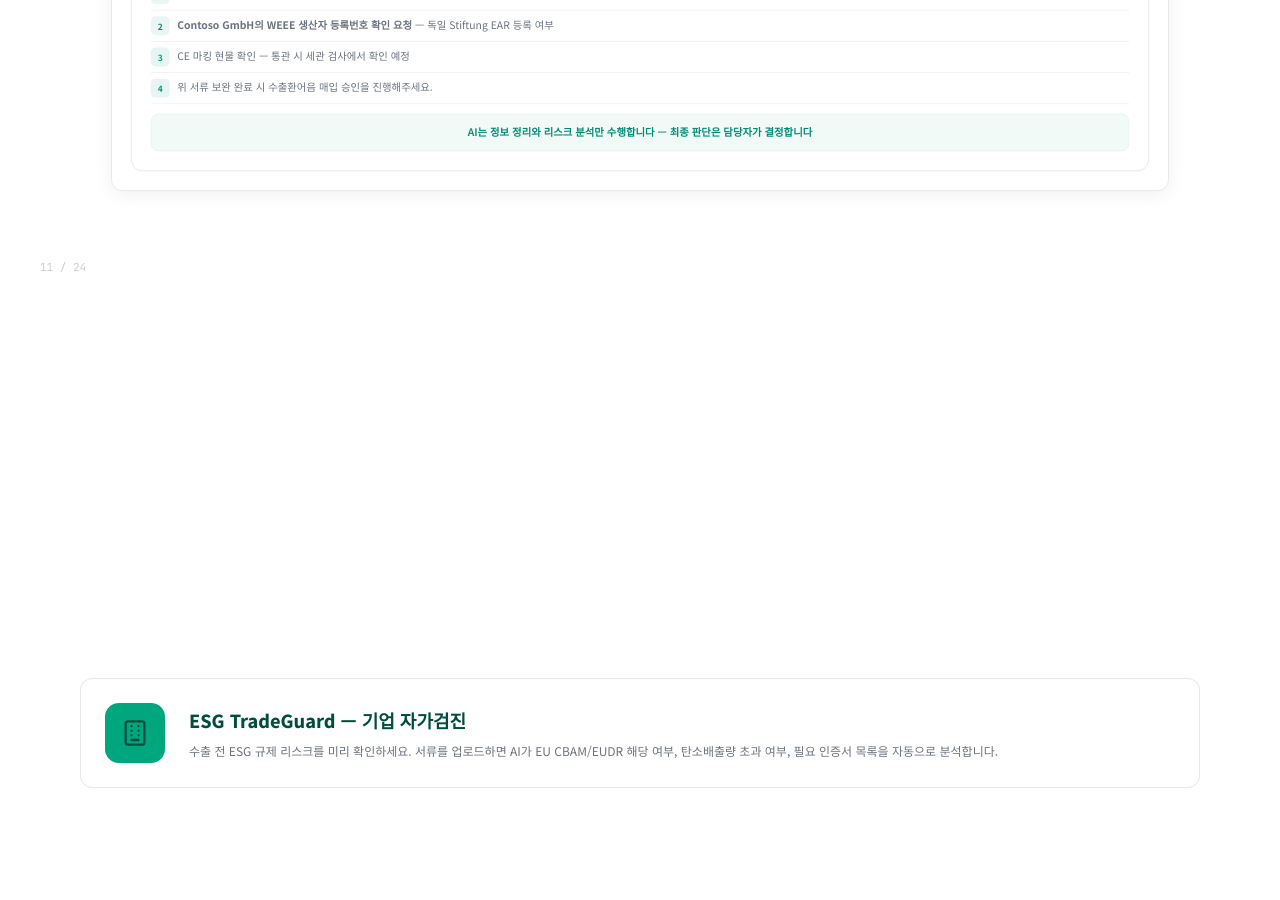
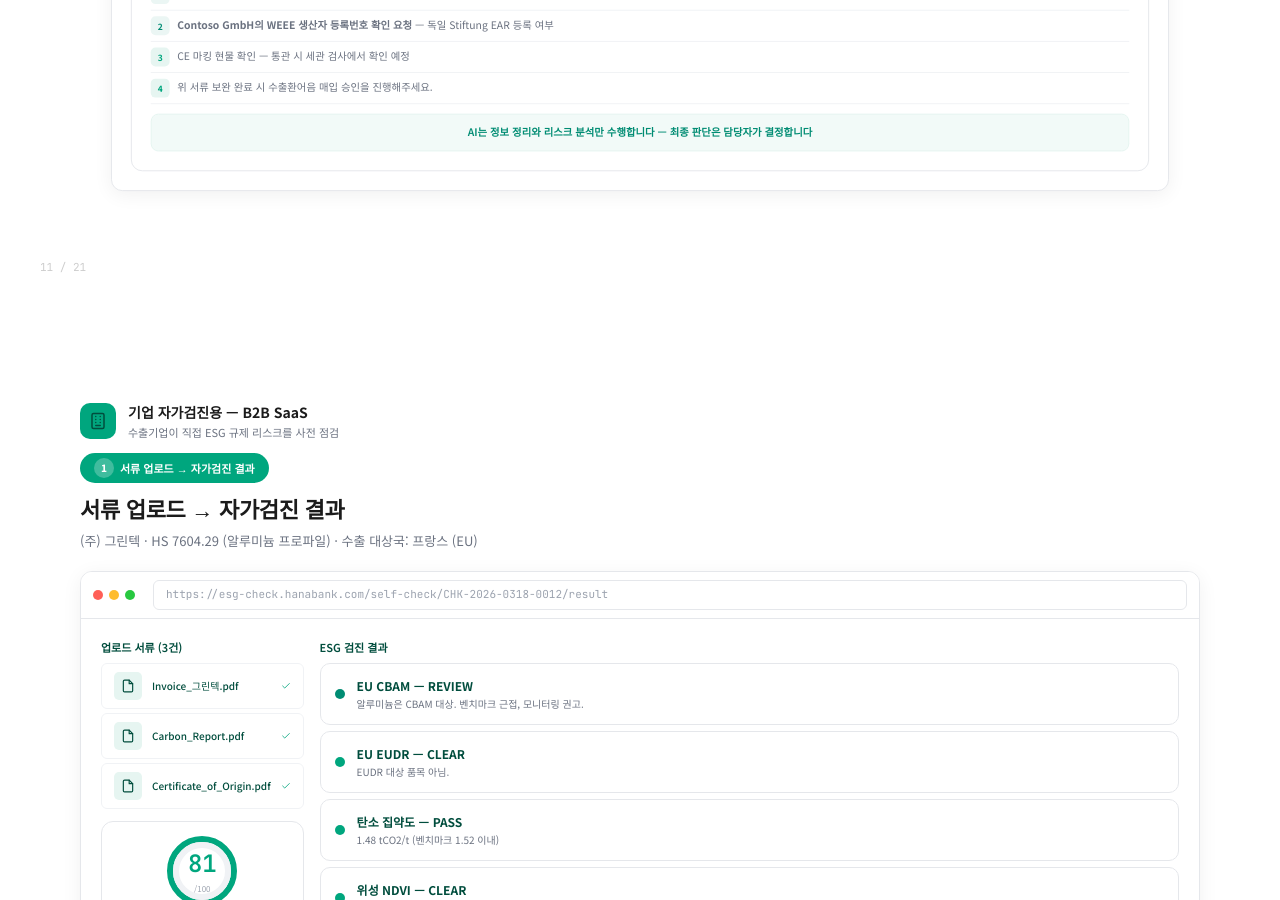
Before and after one commit to gkfla2020-bit/gkfla2020-bit.github.io, a Jekyll site: the page esg-demo/index.html, which Jekyll copies as it is, in a window 1280 px wide and 900 px high, scrolled down 9607 px. Built offline with Jekyll 4.4.1, drawn with Linux system fonts in a browser that asks for light colours; some of the changed text lies outside the part shown.

Commit message:
merge biz upload+result into one slide, top-align all slides, unified padding

```diff
--- a/esg-demo/index.html
+++ b/esg-demo/index.html
@@ -965,50 +965,19 @@ body{font-family:var(--sans);background:#fff;color:#004D3D;-webkit-font-smoothin
 <div class="mode-panel-open" id="panel-biz">
 
 <div class="sec">
-  <div class="biz-hero">
-    <div style="flex:0 0 60px;height:60px;border-radius:14px;background:var(--hana);display:flex;align-items:center;justify-content:center">
-      <svg width="28" height="28" stroke="#fff"><use href="#i-building"/></svg>
-    </div>
-    <div class="biz-hero-text">
-      <h2>ESG TradeGuard — 기업 자가검진</h2>
-      <p>수출 전 ESG 규제 리스크를 미리 확인하세요. 서류를 업로드하면 AI가 EU CBAM/EUDR 해당 여부, 탄소배출량 초과 여부, 필요 인증서 목록을 자동으로 분석합니다.</p>
-      </div>
-    </div>
-  </div>
-
-  <!-- BIZ STEP 1+2: 서류 업로드 → 자가검진 결과 -->
   <div class="sec-header">
+    <div style="display:flex;align-items:center;gap:12px;margin-bottom:12px">
+      <div style="width:36px;height:36px;border-radius:10px;background:var(--hana);display:flex;align-items:center;justify-content:center;flex-shrink:0">
+        <svg width="18" height="18" stroke="#fff"><use href="#i-building"/></svg>
+      </div>
+      <div>
+        <div style="font-size:14px;font-weight:700;color:var(--text)">기업 자가검진용 — B2B SaaS</div>
+        <div style="font-size:11px;color:var(--text-sub)">수출기업이 직접 ESG 규제 리스크를 사전 점검</div>
+      </div>
+    </div>
     <div class="step-tag"><span class="sn">1</span>서류 업로드 → 자가검진 결과</div>
-    <div class="sec-title">서류 업로드 → 자가검진</div>
+    <div class="sec-title">서류 업로드 → 자가검진 결과</div>
     <div class="sec-sub">(주) 그린텍 · HS 7604.29 (알루미늄 프로파일) · 수출 대상국: 프랑스 (EU)</div>
-  </div>
-  <div class="screen">
-    <div class="screen-bar">
-      <div class="dot r"></div><div class="dot y"></div><div class="dot g"></div>
-      <div class="url">https://esg-check.hanabank.com/self-check/new</div>
-    </div>
-    <div class="screen-body">
-      <div class="upload-zone">
-        <div class="ico"><svg width="24" height="24" stroke="var(--hana)"><use href="#i-upload"/></svg></div>
-        <div class="main-text">수출 서류를 여기에 드래그하거나 클릭하여 업로드</div>
-        <div class="sub-text">PDF, JPG, PNG 지원 · 최대 50MB · AI가 자동으로 분석합니다</div>
-      </div>
-      <div class="file-list">
-        <div class="file-row"><span class="f-ico"><svg width="16" height="16" stroke="var(--hana)"><use href="#i-doc"/></svg></span><span class="f-name">Invoice_그린텍_2026Q1.pdf</span><span class="f-size">1.8 MB</span><span class="f-ok"><svg width="14" height="14" stroke="var(--hana)"><use href="#i-check"/></svg> 완료</span></div>
-        <div class="file-row"><span class="f-ico"><svg width="16" height="16" stroke="var(--hana)"><use href="#i-doc"/></svg></span><span class="f-name">Carbon_Report_그린텍_2025.pdf</span><span class="f-size">2.1 MB</span><span class="f-ok"><svg width="14" height="14" stroke="var(--hana)"><use href="#i-check"/></svg> 완료</span></div>
-        <div class="file-row"><span class="f-ico"><svg width="16" height="16" stroke="var(--hana)"><use href="#i-doc"/></svg></span><span class="f-name">Certificate_of_Origin_KR.pdf</span><span class="f-size">640 KB</span><span class="f-ok"><svg width="14" height="14" stroke="var(--hana)"><use href="#i-check"/></svg> 완료</span></div>
-      </div>
-    </div>
-  </div>
-</div><!-- END biz sec 1: upload -->
-
-<!-- BIZ: 자가검진 결과 -->
-<div class="sec">
-  <!-- 종합 점수 -->
-  <div class="sec-header">
-    <div class="step-tag"><span class="sn">1</span>자가검진 결과</div>
-    <div class="sec-title">자가검진 결과</div>
-    <div class="sec-sub">HS 7604.29 (알루미늄 프로파일) · 수출 대상국: 프랑스 (EU)</div>
   </div>
   <div class="screen">
     <div class="screen-bar">
@@ -1016,38 +985,44 @@ body{font-family:var(--sans);background:#fff;color:#004D3D;-webkit-font-smoothin
       <div class="url">https://esg-check.hanabank.com/self-check/CHK-2026-0318-0012/result</div>
     </div>
     <div class="screen-body">
-      <div class="report-layout" style="margin-bottom:28px">
-        <div class="report-score">
-          <div class="score-ring green">
-            <div class="sv" style="color:var(--hana)">81</div>
-            <div class="sl">/100</div>
-          </div>
-          <div class="grade" style="color:var(--hana)">양호</div>
-          <div class="grade-sub">일부 서류 보완 후<br>수출 가능</div>
-        </div>
-        <div class="report-main">
-          <div class="rpt-row"><div class="rpt-dot orange"></div><div class="rpt-info"><h5>EU CBAM — REVIEW</h5><p>알루미늄은 CBAM 대상 품목. CBAM 인증서 첨부 확인됨. 단, 탄소배출량이 벤치마크에 근접하여 모니터링 권고.</p></div></div>
-          <div class="rpt-row"><div class="rpt-dot green"></div><div class="rpt-info"><h5>EU EUDR — CLEAR</h5><p>알루미늄 제품은 EUDR 대상 품목 아님. 리스크 없음.</p></div></div>
-          <div class="rpt-row"><div class="rpt-dot green"></div><div class="rpt-info"><h5>탄소 집약도 — PASS</h5><p>1.48 tCO2/t로 EU 벤치마크(1.52) 이내. 현재 기준 추가 비용 없음.</p></div></div>
-          <div class="rpt-row"><div class="rpt-dot green"></div><div class="rpt-info"><h5>위성 NDVI — CLEAR</h5><p>원산지 주변 NDVI 0.71로 안정적. 환경 리스크 없음.</p></div></div>
-        </div>
-      </div>
-
-      <!-- 필요 서류 체크리스트 -->
-      <div class="biz-result">
-        <h4>필요 서류 체크리스트</h4>
-        <div style="display:grid;grid-template-columns:1fr 1fr;gap:8px">
-          <div class="chk"><span class="ic ok"><svg width="10" height="10" stroke="var(--hana)"><use href="#i-check"/></svg></span><span>Commercial Invoice — 첨부 확인</span></div>
-          <div class="chk"><span class="ic ok"><svg width="10" height="10" stroke="var(--hana)"><use href="#i-check"/></svg></span><span>원산지증명서 (C/O) — 첨부 확인</span></div>
-          <div class="chk"><span class="ic ok"><svg width="10" height="10" stroke="var(--hana)"><use href="#i-check"/></svg></span><span>탄소배출량 검증보고서 — 첨부 확인</span></div>
-          <div class="chk"><span class="ic ok"><svg width="10" height="10" stroke="var(--hana)"><use href="#i-check"/></svg></span><span>CBAM 인증서 — 첨부 확인</span></div>
-          <div class="chk"><span class="ic wn"><svg width="10" height="10" stroke="var(--orange)"><use href="#i-alert"/></svg></span><span>B/L (선하증권) — <b style="color:var(--orange)">미첨부 (선적 전 준비 필요)</b></span></div>
-          <div class="chk"><span class="ic ok"><svg width="10" height="10" stroke="var(--hana)"><use href="#i-check"/></svg></span><span>EUDR 실사선언서 — 불필요 (비대상 품목)</span></div>
-        </div>
-      </div>
-
-
-
+      <div style="display:flex;gap:16px">
+        <!-- 왼쪽: 업로드 파일 + 점수 -->
+        <div style="flex:0 0 200px">
+          <div style="font-size:11px;font-weight:600;margin-bottom:6px">업로드 서류 (3건)</div>
+          <div class="file-row"><span class="f-ico"><svg width="12" height="12" stroke="var(--hana)"><use href="#i-doc"/></svg></span><span class="f-name" style="font-size:10px">Invoice_그린텍.pdf</span><span class="f-ok"><svg width="10" height="10" stroke="var(--hana)"><use href="#i-check"/></svg></span></div>
+          <div class="file-row"><span class="f-ico"><svg width="12" height="12" stroke="var(--hana)"><use href="#i-doc"/></svg></span><span class="f-name" style="font-size:10px">Carbon_Report.pdf</span><span class="f-ok"><svg width="10" height="10" stroke="var(--hana)"><use href="#i-check"/></svg></span></div>
+          <div class="file-row"><span class="f-ico"><svg width="12" height="12" stroke="var(--hana)"><use href="#i-doc"/></svg></span><span class="f-name" style="font-size:10px">Certificate_of_Origin.pdf</span><span class="f-ok"><svg width="10" height="10" stroke="var(--hana)"><use href="#i-check"/></svg></span></div>
+          <div style="margin-top:12px">
+            <div class="report-score" style="flex:none;padding:14px 12px">
+              <div class="score-ring green" style="width:70px;height:70px;margin-bottom:8px">
+                <div class="sv" style="color:var(--hana);font-size:24px">81</div>
+                <div class="sl" style="font-size:8px">/100</div>
+              </div>
+              <div class="grade" style="color:var(--hana);font-size:12px">양호</div>
+              <div class="grade-sub" style="font-size:9px">일부 서류 보완 후 수출 가능</div>
+            </div>
+          </div>
+        </div>
+        <!-- 오른쪽: 결과 + 체크리스트 -->
+        <div style="flex:1">
+          <div style="font-size:11px;font-weight:600;margin-bottom:6px">ESG 검진 결과</div>
+          <div class="report-main" style="margin-bottom:12px">
+            <div class="rpt-row"><div class="rpt-dot orange"></div><div class="rpt-info"><h5>EU CBAM — REVIEW</h5><p>알루미늄은 CBAM 대상. 벤치마크 근접, 모니터링 권고.</p></div></div>
+            <div class="rpt-row"><div class="rpt-dot green"></div><div class="rpt-info"><h5>EU EUDR — CLEAR</h5><p>EUDR 대상 품목 아님.</p></div></div>
+            <div class="rpt-row"><div class="rpt-dot green"></div><div class="rpt-info"><h5>탄소 집약도 — PASS</h5><p>1.48 tCO2/t (벤치마크 1.52 이내)</p></div></div>
+            <div class="rpt-row"><div class="rpt-dot green"></div><div class="rpt-info"><h5>위성 NDVI — CLEAR</h5><p>NDVI 0.71 안정적</p></div></div>
+          </div>
+          <div style="font-size:11px;font-weight:600;margin-bottom:4px">필요 서류 체크리스트</div>
+          <div style="display:grid;grid-template-columns:1fr 1fr;gap:4px">
+            <div class="chk"><span class="ic ok"><svg width="8" height="8" stroke="var(--hana)"><use href="#i-check"/></svg></span><span>Invoice — 확인</span></div>
+            <div class="chk"><span class="ic ok"><svg width="8" height="8" stroke="var(--hana)"><use href="#i-check"/></svg></span><span>원산지증명서 — 확인</span></div>
+            <div class="chk"><span class="ic ok"><svg width="8" height="8" stroke="var(--hana)"><use href="#i-check"/></svg></span><span>탄소배출량 보고서 — 확인</span></div>
+            <div class="chk"><span class="ic ok"><svg width="8" height="8" stroke="var(--hana)"><use href="#i-check"/></svg></span><span>CBAM 인증서 — 확인</span></div>
+            <div class="chk"><span class="ic wn"><svg width="8" height="8" stroke="var(--orange)"><use href="#i-alert"/></svg></span><span>B/L — <b style="color:#C62828;text-decoration:underline">미첨부</b></span></div>
+            <div class="chk"><span class="ic ok"><svg width="8" height="8" stroke="var(--hana)"><use href="#i-check"/></svg></span><span>EUDR 실사선언서 — 불필요</span></div>
+          </div>
+        </div>
+      </div>
     </div>
   </div>
 </div>
```
